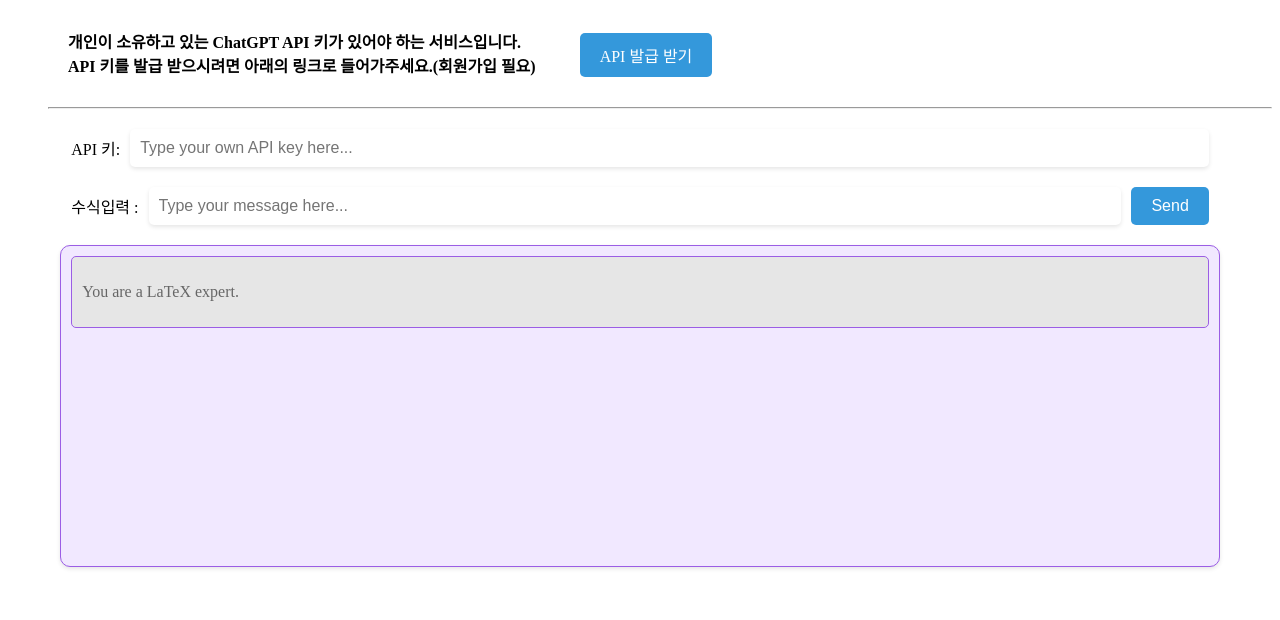
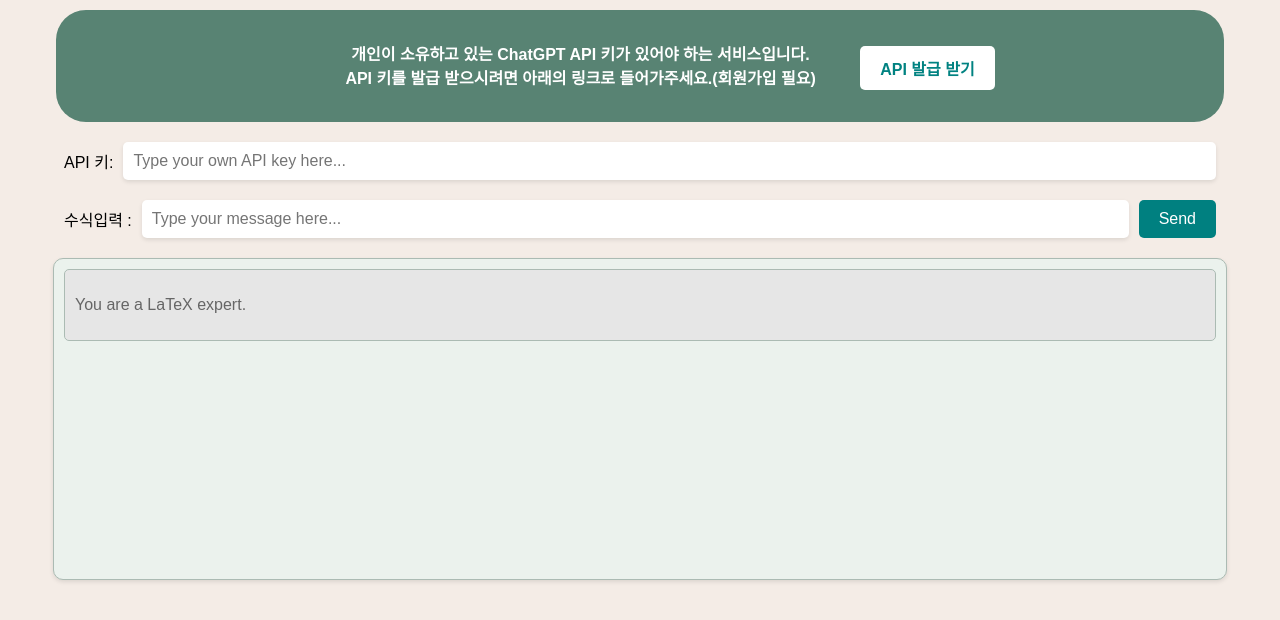
Before and after one commit to diatomicC/chatLATEX_web, a plain HTML site: page index.html in a window 1280 px wide. Drawn offline with nearby package versions, Linux system fonts and the light colour scheme.

Commit message:
moona second commit

```diff
--- a/index.html
+++ b/index.html
@@ -1,35 +1,34 @@
 <!DOCTYPE html>
 <html>
 <head>
+
   <meta charset="UTF-8">
   <title>LaTeX Chat</title>
   <link rel="stylesheet" type="text/css" href="style.css">
   <script src="script.js"></script>
   <style>
     /* CSS 코드 추가 */
-    #get_api_key, hr {
-      margin-left: -20px;
-    }
+
 
     #get_api_key a {
       display: inline-block;
       margin-top: 0px;
       padding: 10px 20px;
-      background-color: #3498db;
-      color: #fff;
+      background-color: #ffffff;
+      color: #008281;
       text-decoration: none;
       border-radius: 5px;
       transition: background-color 0.3s ease;
     }
 
-    #get_api_key a:hover {
-      background-color: #2980b9;
-    }
+    /* #get_api_key a:hover {
+      background-color: #016360;
+    } */
 
     #submit-btn {
       margin-left: 10px;
       padding: 10px 20px;
-      background-color: #3498db;
+      background-color: #008080;
       color: #fff;
       border: none;
       border-radius: 5px;
@@ -38,20 +37,24 @@
     }
 
     #submit-btn:hover {
-      background-color: #2980b9;
+      background-color: #016360;
     }
+
+
   </style>
 </head>
 
 <body>
+
   <div id="get_api_key">
     <div id="api_key_text">
       <h4>개인이 소유하고 있는 ChatGPT API 키가 있어야 하는 서비스입니다. <br>API 키를 발급 받으시려면 아래의 링크로 들어가주세요.(회원가입 필요)</h4>
     </div>
     <div id="api_key_button">
-      <a href="https://platform.openai.com/account/api-keys" target="_blank">API 발급 받기 </a>
+      <h4><a href="https://platform.openai.com/account/api-keys" target="_blank">API 발급 받기 </a></h4>
     </div>
-    <hr>
+
+
   </div>
 
   <style>
@@ -61,8 +64,9 @@
     }
 
     #api_key_button {
+
       display: inline-block;
-      margin-left: 40px;
+
     }
   </style>
 
--- a/style.css
+++ b/style.css
@@ -1,21 +1,34 @@
-.body {
+body {
 	margin: 0;
 	padding: 0;
 	font-family: Arial;
+	background-color: #f4ece6;
 }
+
 #api_key_button {
 	margin-top: 25px;
   }
 #get_api_key, hr {
-	margin-left: 50px;
-}
-
+	margin: 20px 0 0 0; /* 왼쪽 마진값 수정 */
+  }
+#get_api_key {
+	display: block; /* 블록 요소로 변경 */
+	background-color: #588373; /* 배경색 추가 */
+	color: #fff; /* 글자색 추가 */
+	padding: 10px 20px; /* 패딩값 수정 */
+	border-radius: 30px; /* 버튼 라운드값 수정 */
+	font-size: 16px;
+	margin: 10px 0 0 0; /* 상하 좌우 마진값 수정 */
+	text-align: center; /* 가운데 정렬 제거 */
+	margin-left: 56px;
+	margin-right: 56px;
+  }
 
 
 /* Chat window styles */
 #chat-window {
-background-color: #f1e8ff;
-border: 1px solid #9b5de5;
+background-color: #ebf2ed;
+border: 1px solid #abbbb3;
 border-radius: 10px;
 box-shadow: 0 2px 4px rgba(0, 0, 0, 0.1);
 height: 300px;
@@ -28,7 +41,7 @@ width: 90%;
 /* Message container styles */
 .message-container {
 background-color: #fff;
-border: 1px solid #9b5de5;
+border: 1px solid #abbbb3;
 border-radius: 5px;
 margin-bottom: 10px;
 padding: 10px;
@@ -37,7 +50,7 @@ padding: 10px;
 /* System message styles */
 .system-message {
 background-color: #e6e6e6;
-border: 1px solid #9b5de5;
+border: 1px solid #abbbb3;
 color: #666;
 }
 
@@ -84,7 +97,7 @@ padding: 10px;
 }
 /* Submit button styles */
 #submit-btn {
-background-color: #9b5de5;
+background-color: #abbbb3;
 border: none;
 border-radius: 5px;
 color: #fff;
@@ -97,7 +110,7 @@ transition: background-color 0.2s;
 
 /* Hover effect for submit button */
 #submit-btn:hover {
-background-color: #7749b8;
+background-color: #abbbb3;
 }
 
 /* Hover effect for message containers */
@@ -111,3 +124,45 @@ cursor: pointer;
 background-color: #e6e6e6;
 cursor: pointer;
 }
+
+/* 디바이스별 스타일 */
+/* 모바일 */
+@media only screen and (max-width: 767px) {
+	/* 모바일에 대한 스타일 */
+
+	#get_api_key {
+		padding: 0px 50px;
+		font-size: 14px;
+		margin-left: 25px;
+		margin-right: 25px;
+
+	  }
+	  #api_key_button {
+		margin-right: 5px;
+      	margin-top: -20px;
+
+	  }
+
+
+}
+
+/* 태블릿 */
+@media only screen and (min-width: 768px) and (max-width: 1023px) {
+    /* 태블릿에 대한 스타일 */
+
+
+	}
+
+
+
+/* 데스크탑 */
+@media only screen and (min-width: 1024px) {
+    /* 데스크탑에 대한 스타일 */
+	#api_key_button {
+
+		display: inline-block;
+		margin-left: 40px;
+		margin-top: 5px;
+
+	}
+}
```
